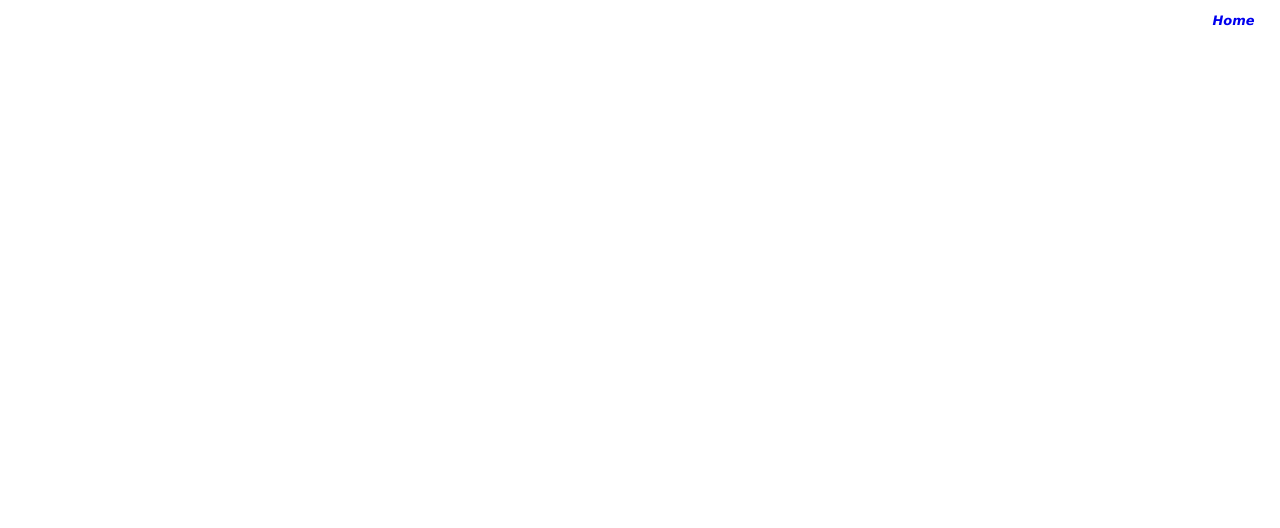
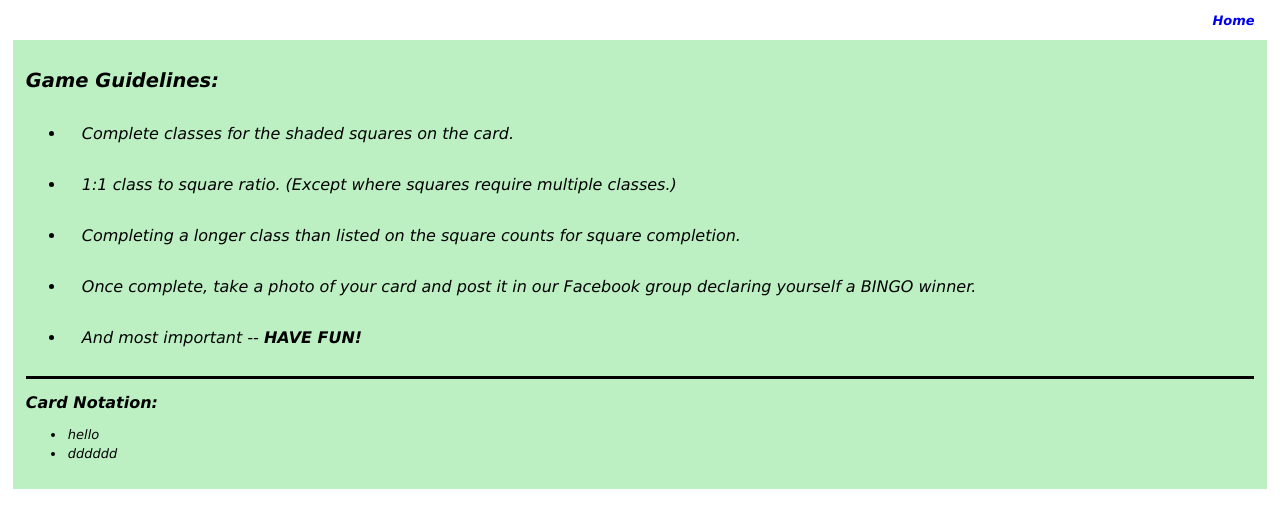
Before and after one commit to ALang-c7dg/CIL-Peloton-Bingo, a plain HTML site: page html/bingohelp.html in a window 1280 px wide. Drawn offline with Linux system fonts and the light colour scheme.

Commit message:
added game guidelines

```diff
--- /dev/null
+++ b/css/bingohelp.css
@@ -0,0 +1,30 @@
+#help  {
+    background-color: rgba(180, 238, 187, 0.884);
+    background-size: cover;
+    padding: 1em;
+}
+
+.guidelines div {
+    padding: 1em;
+    margin: 1em;
+}
+
+.guidelines li {
+    padding: 1em;
+    font-size: medium;
+}
+span {
+    font-weight: bold;
+}
+
+.notation {
+    border-top:inset;
+    border-color: black;
+}
+.notation h2 {
+    font-size: medium;
+}
+.notation li {
+    font-size: small;
+    padding: 2px;
+}
--- a/html/bingohelp.html
+++ b/html/bingohelp.html
@@ -2,6 +2,7 @@
 <html lang="en">
 	<head>
 		<link rel="stylesheet" type="text/css" href="../css/welcome.css">
+        <link rel="stylesheet" type="text/css" href="../css/bingohelp.css">
 		<meta charset="utf-8">
 		<meta name="description" content="Bingo Card Help">
 		<title>Peloton Bingo</title>
@@ -10,5 +11,24 @@
         <nav>
 			<a href="../index.html">Home</a>
 		</nav>
+        <section id="help">
+			<div class="guidelines">
+                <h1>Game Guidelines:</h1>
+                <ul>
+                    <li> Complete classes for the shaded squares on the card.</li>
+                    <li>1:1 class to square ratio. (Except where squares require multiple classes.)</li>
+                    <li>Completing a longer class than listed on the square counts for square completion.</li>
+                    <li>Once complete, take a photo of your card and post it in our Facebook group declaring yourself a BINGO winner.</li>
+                    <li>And most important -- <span>HAVE FUN!</span></li>
+                </ul>
+			</div>
+            <div class="notation">
+                <h2>Card Notation:</h2>
+                <ul>
+                    <li>hello</li>
+                    <li>dddddd</li>
+                </ul>
+            </div>
+		</section>
     </body>
 </html>
```
